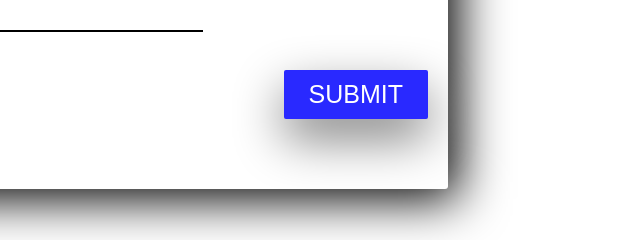
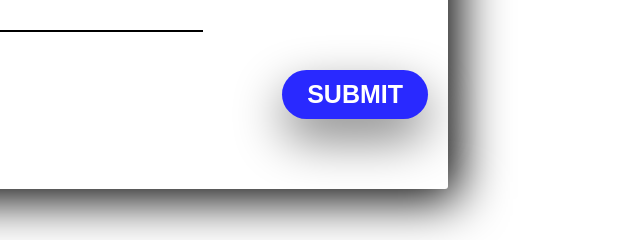
Before and after one commit to BB8fan20/learn-to-code-app, a website: page title.html in a window 1280 px wide. Shown: the part 242-482 px from the top of the page, 640-1280 px from the left. Drawn offline with Linux system fonts and the light colour scheme.

Commit message:
button change

```diff
--- a/title.html
+++ b/title.html
@@ -56,7 +56,7 @@
             .button {
                 background: rgb(41, 41, 255);
                 border: none;
-                border-radius: 2px;
+                border-radius: 100px;
                 padding: 10px 25px 10px 25px;
                 color: white;
                 font-size: 25px;
@@ -67,6 +67,8 @@
                 margin-right: 20px;
                 text-transform: uppercase;
                 letter-spacing: 0px;
+                cursor: pointer;
+                font-weight: bold;
             }
 
             .button:hover {
```
